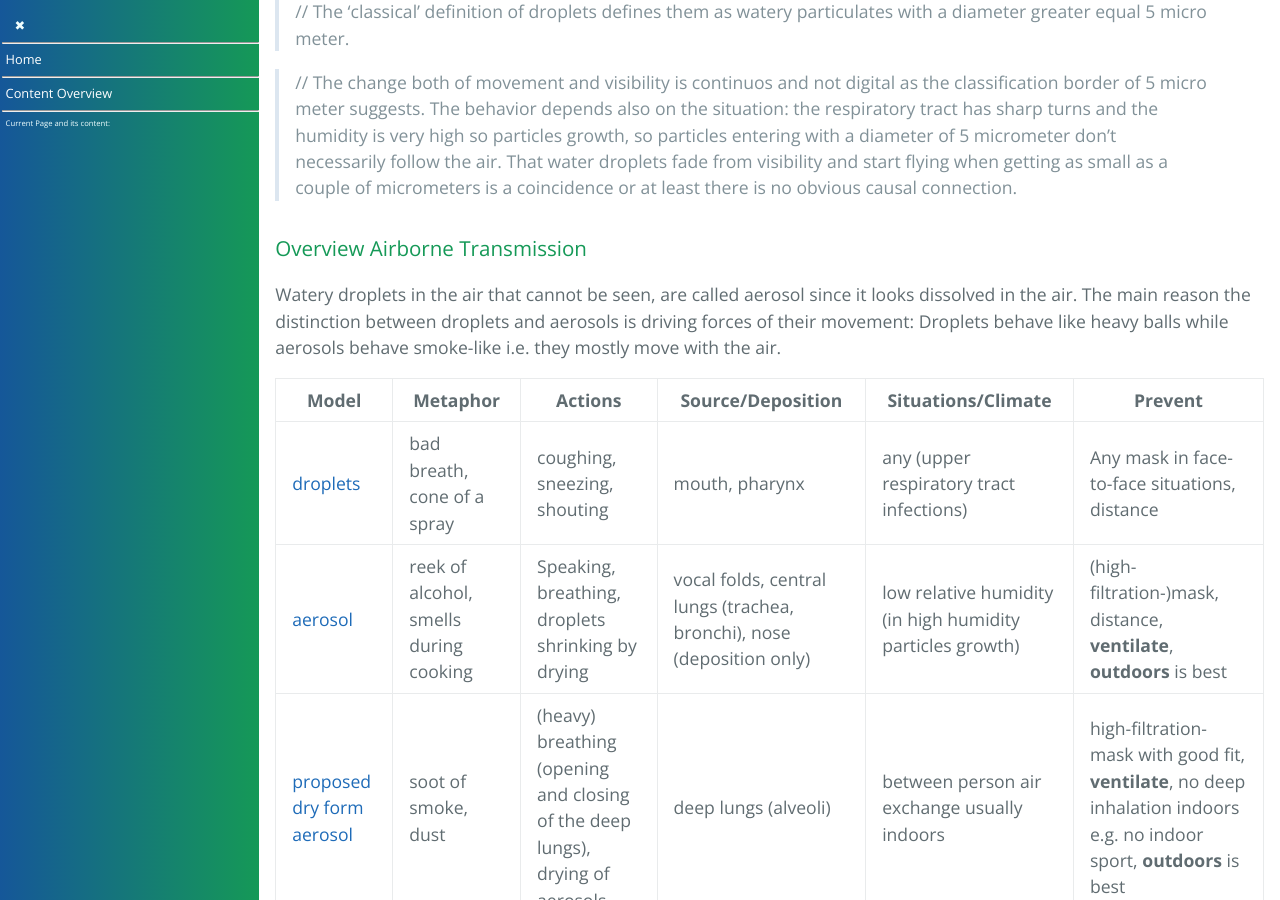
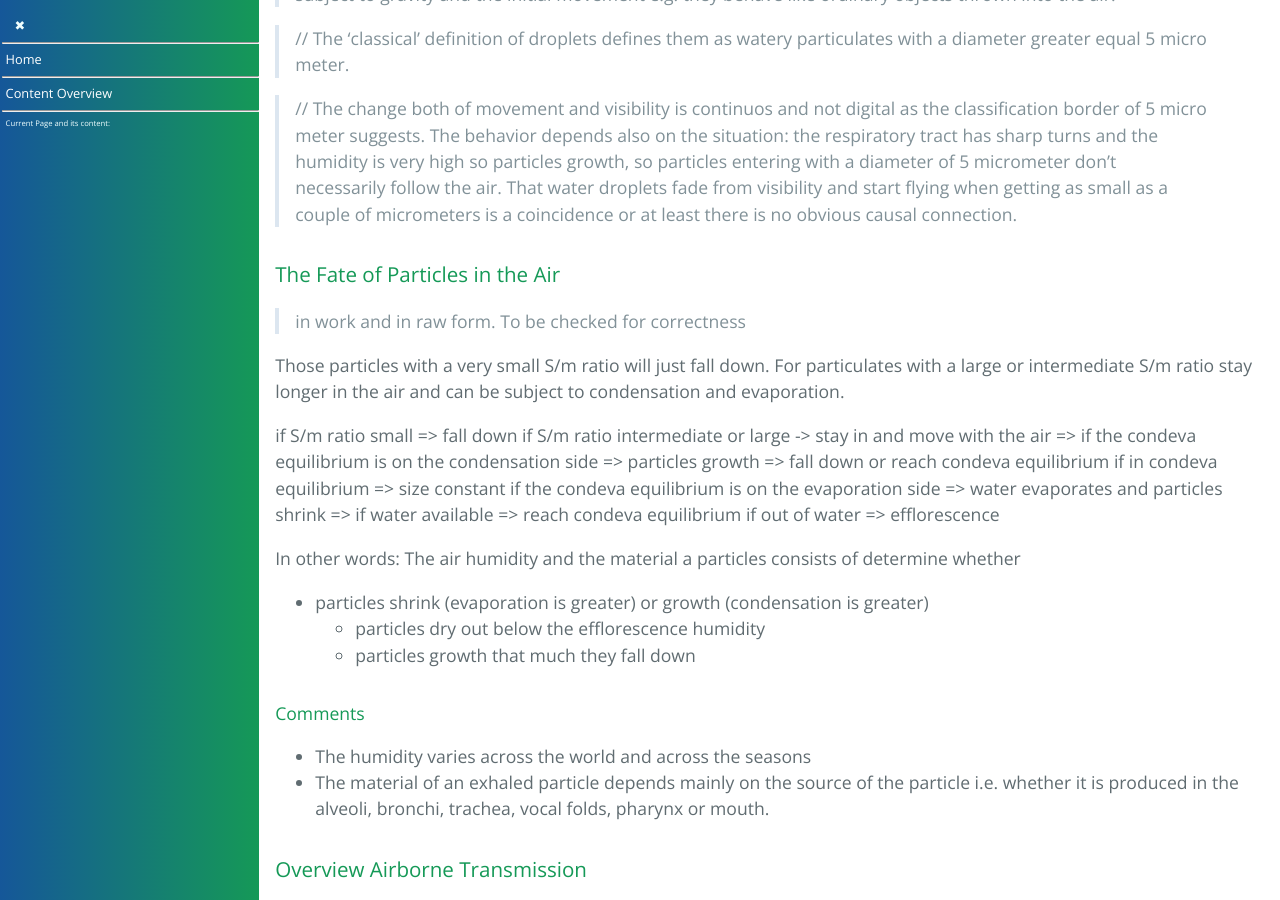
Before and after one commit to forestgrape/coronavirus, a Jekyll site: the page built from 5_epidemiological/transmission.md, in a window 1280 px wide and 900 px high, scrolled down 3261 px. Built offline with Jekyll 4.4.1, drawn with Linux system fonts in a browser that asks for light colours; our own code applies the rules of GitHub Pages for plain Markdown files; some of the changed text lies outside the part shown.

Commit message:
added section fate of particles in the air

```diff
--- a/5_epidemiological/transmission.md
+++ b/5_epidemiological/transmission.md
@@ -4,6 +4,7 @@
 * [Airborne Transmission](#airborne-transmission)
   * [Content Airborne Transmission](#content-airborne-transmission)
   * [Objects Moving in the Air](#objects-moving-in-the-air)
+  * [The Fate of Particles in the Air](#the-fate-of-particles-in-the-air)
   * [Overview Airborne Transmission](#overview-airborne-transmission)
 * [Particle Dynamics in the Respiratory Tract](#particle-dynamics-in-the-respiratory-tract)
   * [Particles Sources](#particles-sources)
@@ -85,7 +86,7 @@ Since the volume increases in cubic and the surface only in square of the length
 
 The [size factor](#size-factor) is the distinguishing point for aerosols versus droplets since both have a spherical form and consist of water. Very small water droplets, that can't seen as single particles, move with airflow.
 
-#### Droplet versus Aerosol
+#### Classifying based on Movement
 
 > ###### Aerosol
 > An *aerosol* is air with a collection of tiny particulates which can't be seen and move with the air in the situation of interest.
@@ -104,13 +105,38 @@ The larger droplets keep their name and are called droplets:
 > // The change both of movement and visibility is continuos and not digital as the classification border of 5 micro meter suggests. The behavior depends also on the situation: the respiratory tract has sharp turns and the humidity is very high so particles growth, so particles entering with a diameter of 5 micrometer don't necessarily follow the air. That water droplets fade from visibility and start flying when getting as small as a couple of micrometers is a coincidence or at least there is no obvious causal connection.
 
 
+### The Fate of Particles in the Air
+
+> in work and in raw form. To be checked for correctness
+
+Those particles with a very small S/m ratio will just fall down. For particulates with a large or intermediate S/m ratio stay longer in the air and can be subject to condensation and evaporation.
+
+if S/m ratio small => fall down
+if S/m ratio intermediate or large -> stay in and move with the air =>
+    if the condeva equilibrium is on the condensation side =>  particles growth => fall down or reach condeva equilibrium
+    if in condeva equilibrium => size constant
+    if the condeva equilibrium is on the evaporation side => water evaporates and particles shrink =>
+        if water available => reach condeva equilibrium
+        if out of water =>  efflorescence
+
+In other words:
+The air humidity and the material a particles consists of determine whether
+* particles shrink (evaporation is greater) or growth (condensation is greater)
+  * particles dry out below the efflorescence humidity
+  * particles growth that much they fall down
+
+#### Comments
+* The humidity varies across the world and across the seasons
+* The material of an exhaled particle depends mainly on the source of the particle i.e. whether it is produced in the alveoli, bronchi, trachea, vocal folds, pharynx or mouth.
+
+
 
 ### Overview Airborne Transmission
 
 Watery droplets in the air that cannot be seen, are called aerosol since it looks dissolved in the air. The main reason the distinction between droplets and aerosols is driving forces of their movement: Droplets behave like heavy balls while aerosols behave smoke-like i.e. they mostly move with the air.
 
-Model    | Metaphor   | Actions | Source/Deposition | Situations/Climate|   Prevent
----------|------------|------------------|-----------------|------|---
+Model | Metaphor   | Actions | Source/Deposition | Situations/Climate| Prevent
+------|------------|---------|-------------------|-------------------|----------
 [droplets](#droplets)  | bad breath, cone of a spray |  coughing, sneezing, shouting| mouth, pharynx| any (upper respiratory tract infections)| Any mask in face-to-face situations, distance
 [aerosol](#aerosol)  | reek of alcohol, smells during cooking | Speaking, breathing, droplets shrinking by drying | vocal folds, central lungs (trachea, bronchi), nose (deposition only) | low relative humidity (in high humidity particles growth) | (high-filtration-)mask, distance, **ventilate**, **outdoors** is best
 [proposed dry form aerosol](../5_epidemiological/dry_form_transmission.md) | soot of smoke, dust   | (heavy) breathing (opening and closing of the deep lungs), drying of aerosols| deep lungs (alveoli)  | between person air exchange usually indoors| high-filtration-mask with good fit, **ventilate**, no deep inhalation indoors e.g. no indoor sport, **outdoors** is best
```
